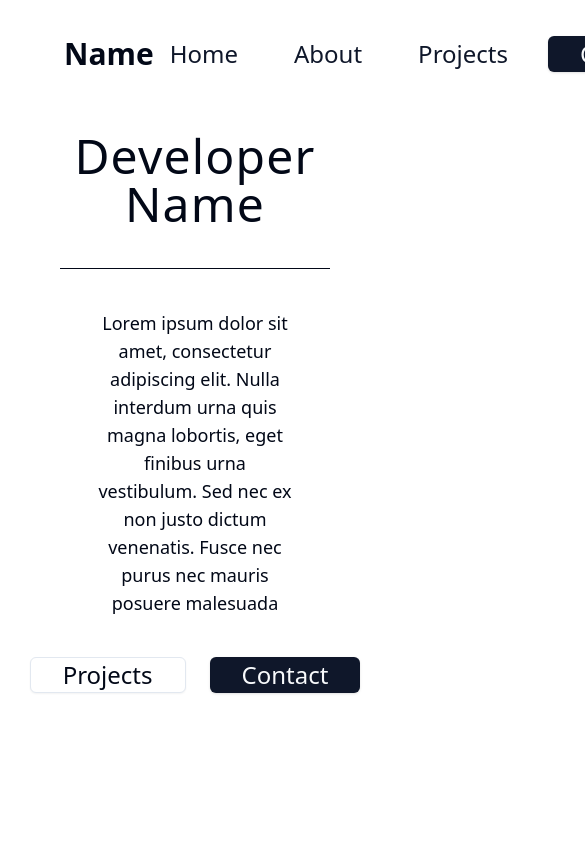
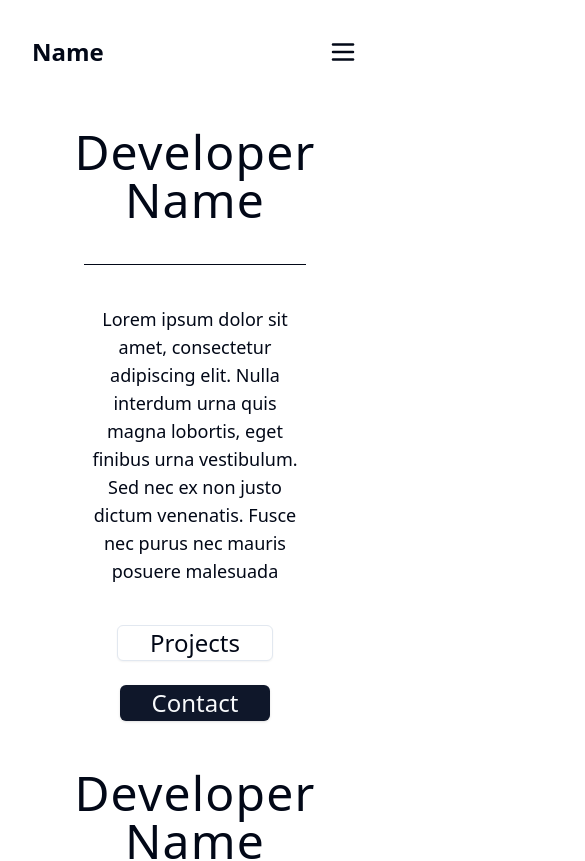
Before and after one commit to GorkemEldeniz/portfolio-website, a React (Vite) app: page / in a window 390 px wide. Shown: the top 861 px of the page, 585 px wide, since content can reach past the window. Built offline with nearby package versions, Linux system fonts and the light colour scheme.

Commit message:
Responsive Hero and Nav added
NavBar seperated as Menu and MobileMenu
Responsive design added

```diff
--- a/package.json
+++ b/package.json
@@ -14,6 +14,7 @@
     "@radix-ui/react-icons": "^1.3.0",
     "@radix-ui/react-slot": "^1.0.2",
     "@types/node": "^20.11.16",
+    "@uidotdev/usehooks": "^2.4.1",
     "class-variance-authority": "^0.7.0",
     "clsx": "^2.1.0",
     "lucide-react": "^0.323.0",
--- a/src/Layout.tsx
+++ b/src/Layout.tsx
@@ -3,8 +3,10 @@ import Navbar from "@components/navbar";
 
 const Layout = () => {
 	return (
-		<div className='min-h-screen max-w-screen-2xl mx-auto bg-background text-foreground'>
+		<div className='min-h-screen mx-auto max-w-screen-2xl bg-background text-foreground'>
 			<Navbar />
+			<Hero />
+			<Hero />
 			<Hero />
 		</div>
 	);
--- a/src/components/hero.tsx
+++ b/src/components/hero.tsx
@@ -4,19 +4,23 @@ const Hero = () => {
 	return (
 		<div className='flex flex-col gap-10 px-[3.75rem] py-[1.5rem] font-light text-center'>
 			<h1 className='text-5xl tracking-wide'>Developer Name</h1>
-			<div className='flex justify-center'>
-				<span className='h-[1px] w-[20rem] bg-foreground'></span>
+			<div className='flex justify-center px-6 md:px-0'>
+				<span className='h-[1px] w-full md:w-[20rem] bg-foreground'></span>
 			</div>
-			<p className='text-lg px-9'>
+			<p className='px-6 text-lg md:px-9'>
 				Lorem ipsum dolor sit amet, consectetur adipiscing elit. Nulla interdum
 				urna quis magna lobortis, eget finibus urna vestibulum. Sed nec ex non
 				justo dictum venenatis. Fusce nec purus nec mauris posuere malesuada
 			</p>
-			<div className='flex justify-center gap-6'>
-				<Button className='text-2xl font-light' size='lg' variant='outline'>
+			<div className='flex flex-col items-center gap-6 md:justify-center md:flex-row'>
+				<Button
+					className='text-2xl font-light w-fit'
+					size='lg'
+					variant='outline'
+				>
 					Projects
 				</Button>
-				<Button className='text-2xl font-light' size='lg'>
+				<Button className='text-2xl font-light w-fit' size='lg'>
 					Contact
 				</Button>
 			</div>
--- a/src/components/list-item.tsx
+++ b/src/components/list-item.tsx
@@ -1,17 +1,24 @@
+import { ComponentPropsWithoutRef } from "react";
 import { ModeToggle } from "./mode-toggle";
 
-interface ListPropsType<T> {
+interface ListPropsType<T> extends ComponentPropsWithoutRef<"div"> {
 	items: readonly T[];
 	render: (item: T) => React.ReactNode;
 }
 
-const ListItem = <T,>({ items, render }: ListPropsType<T>) => {
+const ListItem = <T,>({
+	items,
+	render,
+	children,
+	...rest
+}: ListPropsType<T>) => {
 	if (!items.length) throw new Error("Empty Array");
 
 	return (
-		<div className='flex gap-6'>
+		<div {...rest}>
 			{items.map((item) => render(item))}
 			<ModeToggle />
+			{children}
 		</div>
 	);
 };
--- /dev/null
+++ b/src/components/mobile-menu.tsx
@@ -0,0 +1,78 @@
+import type { Route } from "@utils/routes";
+import routes from "@utils/routes";
+
+import { Menu, X } from "lucide-react";
+
+import cn from "@utils/cn";
+import { useEffect, useState } from "react";
+import LinkButton from "./link-button";
+import ListItem from "./list-item";
+
+const MobileMenu = () => {
+	const [open, setOpen] = useState<boolean>(false);
+
+	useEffect(() => {
+		const mobileMediaQuery = window.matchMedia(
+			"only screen and (max-width: 768px)"
+		);
+
+		if (open && mobileMediaQuery.matches) {
+			document.body.style.overflow = "hidden";
+		}
+
+		function handleSizeChange(event: MediaQueryListEvent) {
+			if (open && event.matches) {
+				document.body.style.overflow = "hidden";
+				return;
+			}
+			document.body.style.overflow = "auto";
+		}
+
+		mobileMediaQuery.addEventListener("change", handleSizeChange);
+
+		return () => {
+			document.body.style.overflow = "auto";
+			mobileMediaQuery.removeEventListener("change", handleSizeChange);
+		};
+	}, [open]);
+
+	return (
+		<>
+			<Menu
+				onClick={() => setOpen(true)}
+				className='block cursor-pointer md:hidden'
+				width={30}
+				height={30}
+			/>
+			<div
+				className={cn(
+					"absolute -top-[100%] left-0 flex w-full h-screen bg-background transition-all duration-400 ease-in md:hidden",
+					{
+						"top-0": open,
+					}
+				)}
+			>
+				<ListItem<Route>
+					className='flex flex-col items-center justify-center w-full h-full gap-6'
+					items={routes}
+					render={(item) => {
+						return (
+							<LinkButton key={item.name} to={item.to}>
+								{item.name}
+							</LinkButton>
+						);
+					}}
+				>
+					<X
+						onClick={() => setOpen(false)}
+						className='absolute top-6 right-6'
+						width={30}
+						height={30}
+					/>
+				</ListItem>
+			</div>
+		</>
+	);
+};
+
+export default MobileMenu;
--- a/src/components/navbar.tsx
+++ b/src/components/navbar.tsx
@@ -4,15 +4,17 @@ import type { Route } from "@utils/routes";
 import routes from "@utils/routes";
 
 import LinkButton from "./link-button";
+import MobileMenu from "./mobile-menu";
 
 const Navbar = () => {
 	return (
-		<nav className='flex items-center px-[4rem] py-9'>
+		<nav className='flex items-center px-[2rem] md:px-[4rem] py-9'>
 			<div className='flex justify-start flex-1'>
-				<h1 className='font-bold text-3xl'>Name</h1>
+				<h1 className='text-2xl font-bold md:text-3xl'>Name</h1>
 			</div>
 
 			<ListItem<Route>
+				className='hidden md:gap-1 lg:gap-6 md:flex'
 				items={routes}
 				render={(item) => {
 					return (
@@ -22,6 +24,8 @@ const Navbar = () => {
 					);
 				}}
 			/>
+
+			<MobileMenu />
 		</nav>
 	);
 };
```
Also changed, not shown: 1 other file (tests, documents, lock files or other folders).
